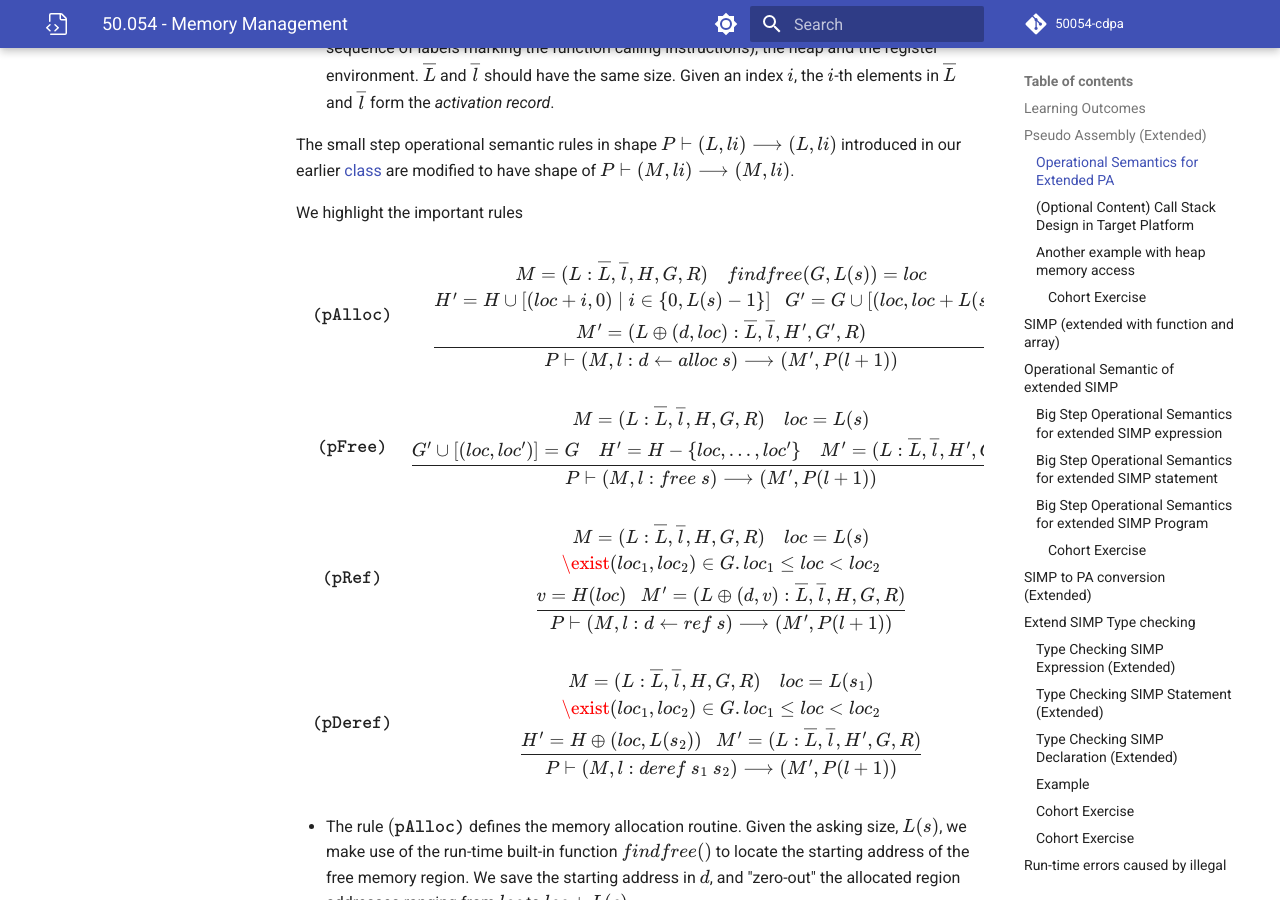
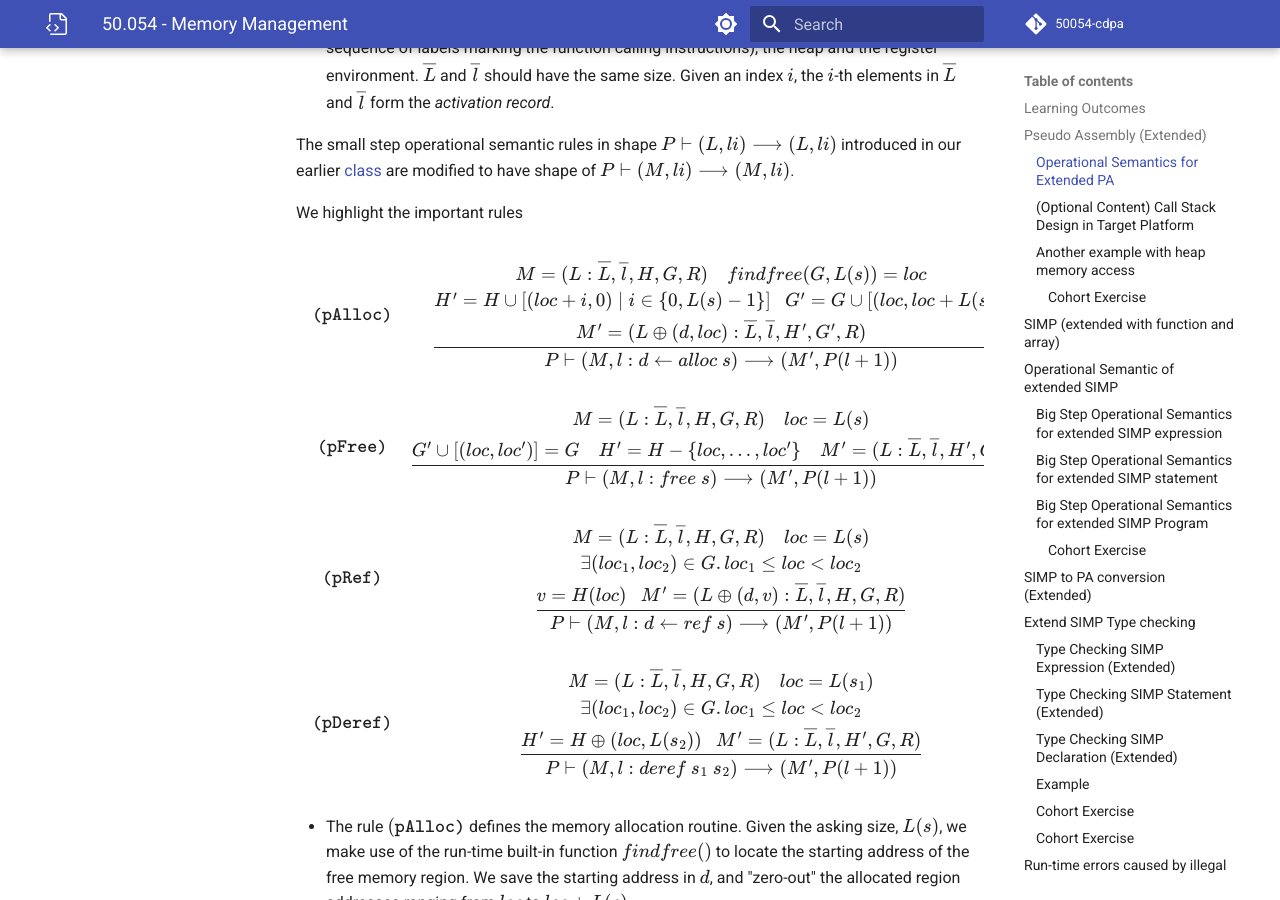
Before and after one commit to 50054-cdpa/notes, an MkDocs documentation site: the page built from docs/memory_management.md, in a window 1280 px wide and 900 px high, scrolled down 1562 px. Built offline with MkDocs 1.6.1 and Material for MkDocs 9.7.7, drawn with Linux system fonts in a browser that asks for light colours; some web fonts are replaced; comment, search, counter and statistics services are not loaded.

Commit message:
updated memory_management.md

```diff
--- a/docs/memory_management.md
+++ b/docs/memory_management.md
@@ -77,14 +77,14 @@ $$
         \end{array} \\ \\
 {\tt (pRef)} & \begin{array}{c}
         M = (L:\overline{L}, \overline{l}, H, G, R) \ \ \ \ loc = L(s) \\
-        \exist (loc_1, loc_2) \in G. loc_1 \leq loc \lt loc_2 \\
+        \exists (loc_1, loc_2) \in G. loc_1 \leq loc \lt loc_2 \\
         v = H(loc) \ \ \ M' = (L\oplus(d,v):\overline{L}, \overline{l}, H, G, R)
         \\ \hline
         P \vdash ( M, l: d \leftarrow ref\ s) \longrightarrow (M', P(l+1))
         \end{array} \\ \\
 {\tt (pDeref)} & \begin{array}{c}
         M = (L:\overline{L}, \overline{l}, H,G, R) \ \ \ \ loc = L(s_1) \\
-        \exist (loc_1, loc_2) \in G. loc_1 \leq loc \lt loc_2 \\
+        \exists (loc_1, loc_2) \in G. loc_1 \leq loc \lt loc_2 \\
         H' = H \oplus (loc, L(s_2)) \ \ \ M' = (L:\overline{L}, \overline{l}, H', G, R)\\ \hline
         P \vdash (M ,l: deref\ s_1\ s_2) \longrightarrow (M', P(l+1))
         \end{array}
```
